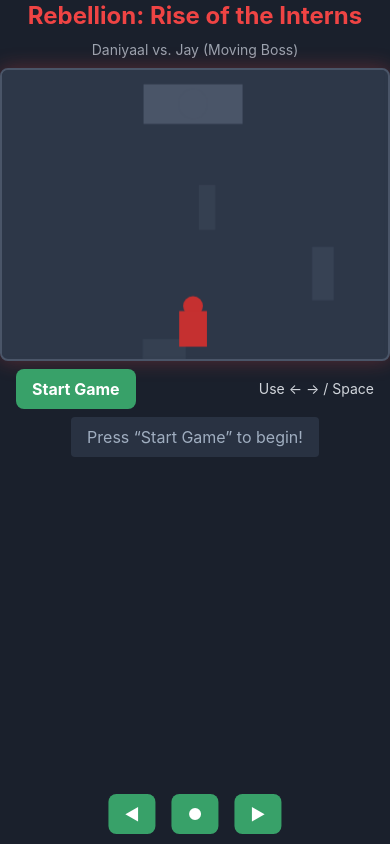
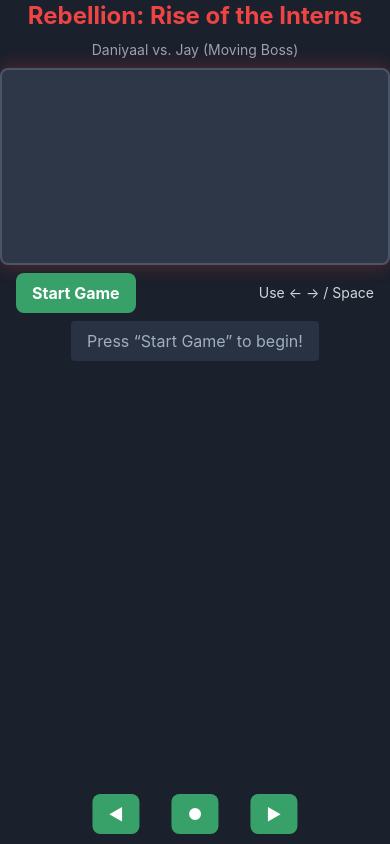
Before and after one commit to Safdar-Nizam/dan, a plain HTML site: page index.html in a window 390 px wide. Drawn offline with nearby package versions, Linux system fonts and the light colour scheme.

Commit message:
Update index.html

```diff
--- a/index.html
+++ b/index.html
@@ -13,8 +13,20 @@
     .action-button:active { transform: scale(.95); }
     .action-button:disabled { background: #4a5568; }
     .message-box { margin-top: .5rem; padding: .5rem 1rem; background: rgba(45,55,72,0.8); color: #a0aec0; border-radius: .25rem; text-align: center; min-height: 2.5rem; }
-    #mobileControls { position: absolute; bottom: 10px; left: 50%; transform: translateX(-50%); display: flex; gap: 1rem; }
-    @media(min-width:640px) { #mobileControls { display: none; } }
+
+    /* Mobile touch buttons container */
+    #mobileControls {
+      position: absolute;
+      bottom: 10px;
+      left: 50%;
+      transform: translateX(-50%);
+      display: flex;
+      gap: 2rem;          /* increased gap between buttons */
+      padding: 0 1rem;    /* optional side padding */
+    }
+    @media(min-width:640px) {
+      #mobileControls { display: none; }
+    }
 
     /* Overlay styling */
     #gameOverImageOverlay {
@@ -192,29 +204,4 @@
           <iframe src="https://drive.google.com/file/d/15FejqRn8_oxMJMuqdadVKg0J2R1b0vAf/preview"></iframe>
           <p>Tap anywhere to play again</p>
         `;
-        overlay.addEventListener('click', startGame, { once: true });
-        container.appendChild(overlay);
-      }
-    }
-
-    startBtn.addEventListener('click', startGame);
-    window.addEventListener('keydown', e => {
-      if (keys.hasOwnProperty(e.key)) { keys[e.key] = true; if (gameRunning) e.preventDefault(); }
-    });
-    window.addEventListener('keyup', e => {
-      if (keys.hasOwnProperty(e.key)) keys[e.key] = false;
-    });
-
-    function bindTouch(btn, key) {
-      btn.addEventListener('touchstart', e => { keys[key] = true; e.preventDefault(); });
-      btn.addEventListener('touchend',   e => { keys[key] = false; e.preventDefault(); });
-    }
-    bindTouch(btnLeft,  'ArrowLeft');
-    bindTouch(btnRight, 'ArrowRight');
-    bindTouch(btnShoot, ' ');
-
-    resizeCanvas();
-    draw();
-  </script>
-</body>
-</html>
+        overlay.addEventListener('click', startGame, { once });
```
